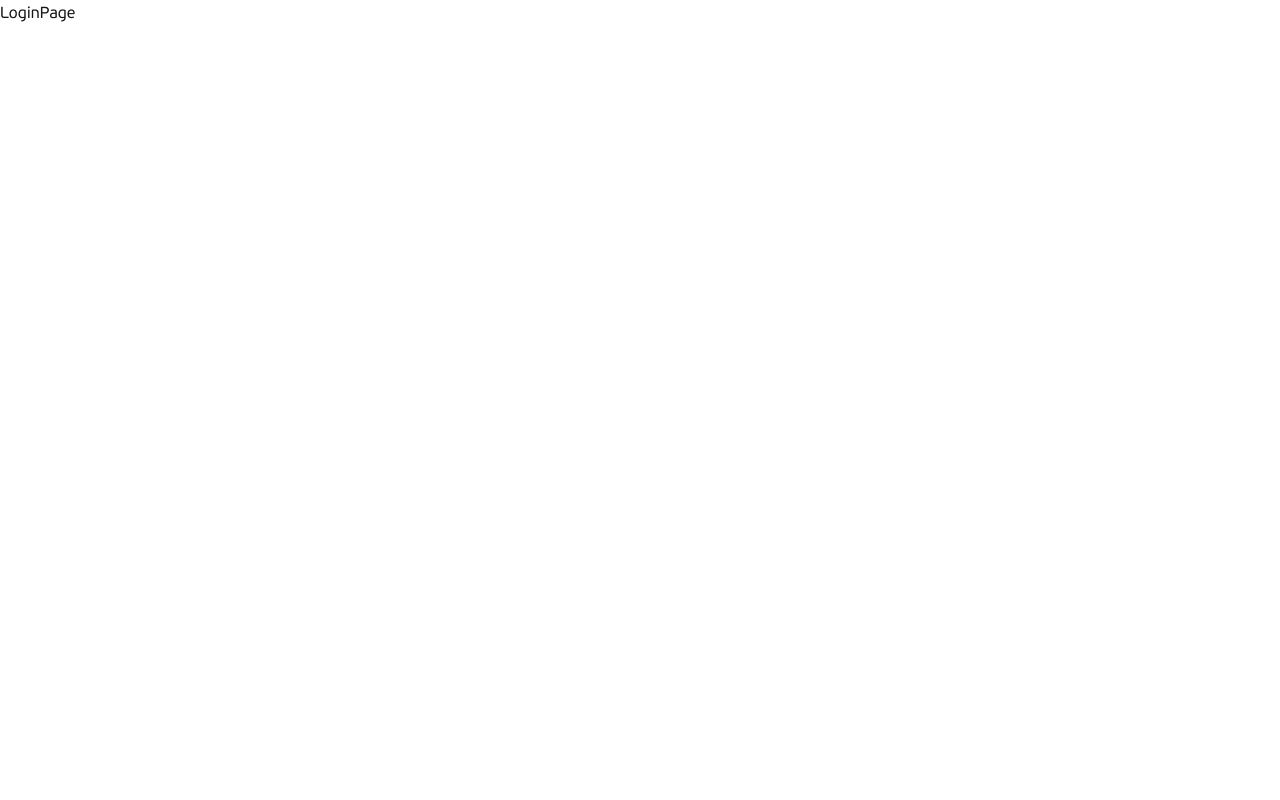
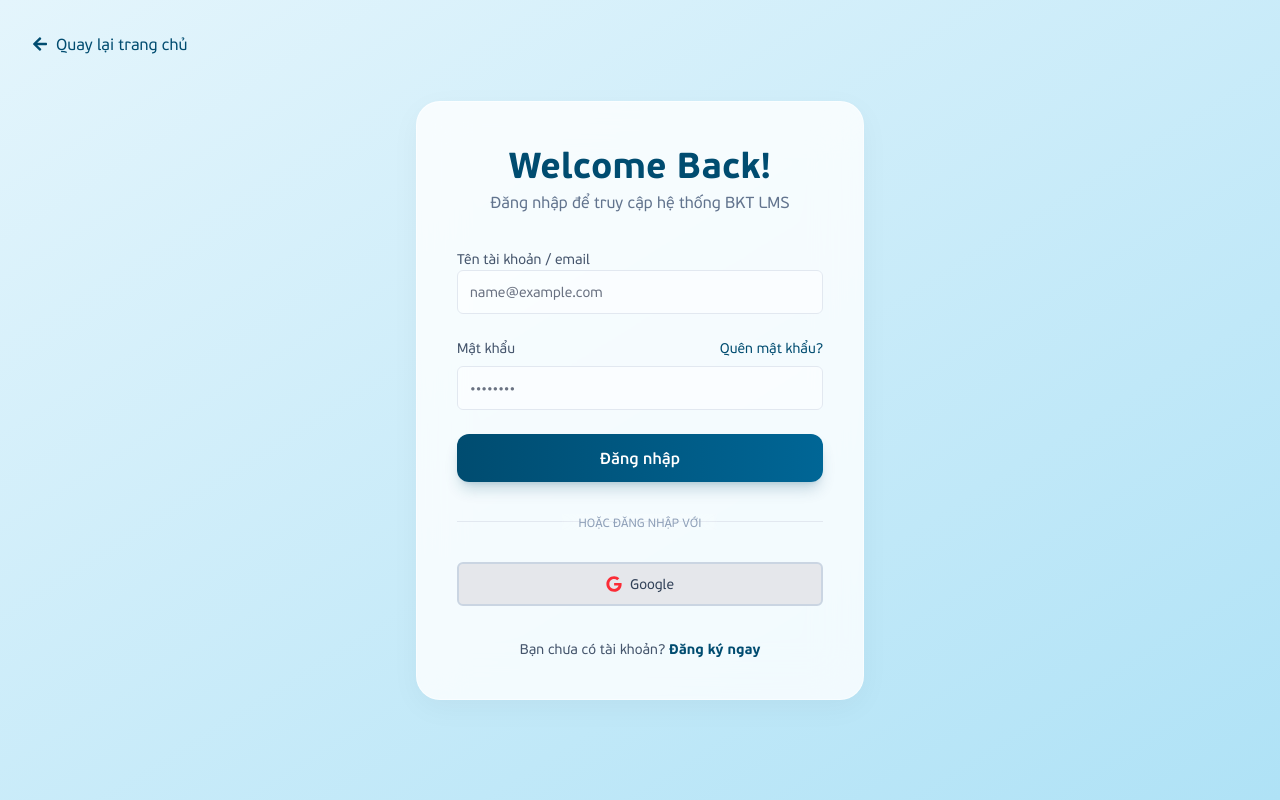
Before and after one commit to quyphuc2111/testdemo1, a Next.js app: page /login in a window 1280 px wide. Built offline with nearby package versions, Linux system fonts and the light colour scheme.

Commit message:
feat: Implement login page with form validation, UI components, and linting configuration.

```diff
--- a/src/app/(auth)/login/page.tsx
+++ b/src/app/(auth)/login/page.tsx
@@ -1,10 +1,170 @@
+"use client";
 
+import { useState } from "react";
+import Link from "next/link";
+import { useRouter } from "next/navigation";
+import { zodResolver } from "@hookform/resolvers/zod";
+import { motion } from "motion/react";
+import { useForm } from "react-hook-form";
+import { FaGoogle, FaArrowLeft } from "react-icons/fa";
+import * as z from "zod";
 
+import { Button } from "@/components/ui/button";
+import { Input } from "@/components/ui/input";
+import { Label } from "@/components/ui/label";
 
-const LoginPage = () => {
-    return (
-        <div>LoginPage</div>
-    )
+const formSchema = z.object({
+  email: z.string().email({
+    message: "Vui lòng nhập địa chỉ email hợp lệ.",
+  }),
+  password: z.string().min(6, {
+    message: "Mật khẩu phải có ít nhất 6 ký tự.",
+  }),
+});
+
+export default function LoginPage() {
+  const router = useRouter();
+  const [isLoading, setIsLoading] = useState(false);
+
+  const form = useForm<z.infer<typeof formSchema>>({
+    resolver: zodResolver(formSchema),
+    defaultValues: {
+      email: "",
+      password: "",
+    },
+  });
+
+  async function onSubmit(values: z.infer<typeof formSchema>) {
+    setIsLoading(true);
+    // Simulate API call
+    await new Promise((resolve) => setTimeout(resolve, 2000));
+    console.log(values);
+    setIsLoading(false);
+    router.push("/");
+  }
+
+  return (
+    <div className="flex relative justify-center items-center px-4 w-full min-h-screen bg-linear-to-br from-[#E4F5FC] to-[#AFE2F6]">
+      {/* Back to Home Button */}
+      <Link
+        href="/"
+        className="flex absolute top-4 left-4 gap-2 items-center text-sm font-medium transition-colors sm:top-8 sm:left-8 sm:text-base text-[#004C70] hover:text-[#003855]"
+      >
+        <FaArrowLeft />
+        <span className="md:inline sm:hidden">Quay lại trang chủ</span>
+      </Link>
+
+      {/* Login Card */}
+      <motion.div
+        initial={{ opacity: 0, y: 20 }}
+        animate={{ opacity: 1, y: 0 }}
+        transition={{ duration: 0.5 }}
+        className="p-6 w-full max-w-md bg-white/80 backdrop-blur-xl rounded-2xl sm:rounded-3xl sm:p-10 shadow-[0_8px_30px_rgb(0,0,0,0.04)] border border-white/50"
+      >
+        <div className="mb-8 text-center">
+          <h1 className="mb-2 text-3xl font-bold sm:text-4xl text-[#004C70]">
+            Welcome Back!
+          </h1>
+          <p className="text-sm text-slate-500 sm:text-base">
+            Đăng nhập để truy cập hệ thống BKT LMS
+          </p>
+        </div>
+
+        <form onSubmit={form.handleSubmit(onSubmit)} className="space-y-6">
+          <div className="space-y-2">
+            <Label htmlFor="email" className="font-medium text-slate-600">
+              Tên tài khoản / email
+            </Label>
+            <Input
+              id="email"
+              type="email"
+              placeholder="name@example.com"
+              {...form.register("email")}
+              className={`h-11 bg-white/50 border-slate-200 transition-all ${
+                form.formState.errors.email ? "border-red-500" : ""
+              }`}
+            />
+            {form.formState.errors.email && (
+              <p className="text-sm text-red-500">
+                {form.formState.errors.email.message}
+              </p>
+            )}
+          </div>
+
+          <div className="space-y-2">
+            <div className="flex justify-between items-center">
+              <Label htmlFor="password" className="font-medium text-slate-600">
+                Mật khẩu
+              </Label>
+              <Link
+                href="/forgot-password"
+                className="text-sm font-medium text-[#004C70] hover:underline"
+              >
+                Quên mật khẩu?
+              </Link>
+            </div>
+            <Input
+              id="password"
+              type="password"
+              placeholder="••••••••"
+              {...form.register("password")}
+              className={`h-11 bg-white/50 border-slate-200 focus-visible:ring-[#004C70] focus-visible:border-[#004C70] transition-all ${
+                form.formState.errors.password
+                  ? "border-red-500 focus-visible:ring-red-500"
+                  : ""
+              }`}
+            />
+            {form.formState.errors.password && (
+              <p className="text-sm text-red-500">
+                {form.formState.errors.password.message}
+              </p>
+            )}
+          </div>
+
+          <Button
+            type="submit"
+            className="w-full h-12 text-base font-semibold text-white shadow-lg transition-all bg-linear-to-r from-[#004C70] to-[#006696] hover:from-[#003855] hover:to-[#004C70] shadow-[#004C70]/20 hover:shadow-[#004C70]/40 rounded-xl"
+            disabled={isLoading}
+          >
+            {isLoading ? (
+              <div className="flex gap-2 items-center">
+                <div className="w-4 h-4 rounded-full border-2 border-white animate-spin border-t-transparent" />
+                Đang đăng nhập...
+              </div>
+            ) : (
+              "Đăng nhập"
+            )}
+          </Button>
+        </form>
+
+        <div className="relative my-8">
+          <div className="flex absolute inset-0 items-center">
+            <span className="w-full border-t border-slate-200" />
+          </div>
+          <div className="flex relative justify-center text-xs uppercase">
+            <span className="px-4 backdrop-blur-xl text-slate-400 bg-white/0">
+              Hoặc đăng nhập với
+            </span>
+          </div>
+        </div>
+
+        <div className="flex gap-4">
+          <Button className="w-full h-11 bg-gray-200 border-2 transition-all border-slate-300 text-slate-700 hover:bg-gray-300">
+            <FaGoogle className="mr-2 w-4 h-4 text-red-500" />
+            Google
+          </Button>
+        </div>
+
+        <p className="mt-8 text-sm text-center text-slate-600">
+          Bạn chưa có tài khoản?{" "}
+          <Link
+            href="/register"
+            className="font-bold text-[#004C70] hover:underline"
+          >
+            Đăng ký ngay
+          </Link>
+        </p>
+      </motion.div>
+    </div>
+  );
 }
-
-export default LoginPage
--- /dev/null
+++ b/src/components/ui/button.tsx
@@ -0,0 +1,55 @@
+import * as React from "react";
+import { Slot } from "@radix-ui/react-slot";
+import { cva, type VariantProps } from "class-variance-authority";
+import { cn } from "@/lib/utils";
+
+const buttonVariants = cva(
+  "inline-flex items-center justify-center whitespace-nowrap rounded-md text-sm font-medium ring-offset-background transition-colors focus-visible:outline-none focus-visible:ring-2 focus-visible:ring-ring focus-visible:ring-offset-2 disabled:pointer-events-none disabled:opacity-50",
+  {
+    variants: {
+      variant: {
+        default: "bg-primary text-primary-foreground hover:bg-primary/90",
+        destructive:
+          "bg-destructive text-destructive-foreground hover:bg-destructive/90",
+        outline:
+          "border border-input bg-background hover:bg-accent hover:text-accent-foreground",
+        secondary:
+          "bg-secondary text-secondary-foreground hover:bg-secondary/80",
+        ghost: "hover:bg-accent hover:text-accent-foreground",
+        link: "text-primary underline-offset-4 hover:underline",
+      },
+      size: {
+        default: "h-10 px-4 py-2",
+        sm: "h-9 rounded-md px-3",
+        lg: "h-11 rounded-md px-8",
+        icon: "h-10 w-10",
+      },
+    },
+    defaultVariants: {
+      variant: "default",
+      size: "default",
+    },
+  }
+);
+
+export interface ButtonProps
+  extends React.ButtonHTMLAttributes<HTMLButtonElement>,
+    VariantProps<typeof buttonVariants> {
+  asChild?: boolean;
+}
+
+const Button = React.forwardRef<HTMLButtonElement, ButtonProps>(
+  ({ className, variant, size, asChild = false, ...props }, ref) => {
+    const Comp = asChild ? Slot : "button";
+    return (
+      <Comp
+        className={cn(buttonVariants({ variant, size, className }))}
+        ref={ref}
+        {...props}
+      />
+    );
+  }
+);
+Button.displayName = "Button";
+
+export { Button, buttonVariants };
--- /dev/null
+++ b/src/components/ui/input.tsx
@@ -0,0 +1,26 @@
+import * as React from "react";
+
+import { cn } from "@/lib/utils";
+
+// eslint-disable-next-line @typescript-eslint/no-empty-object-type
+export interface InputProps
+  extends React.InputHTMLAttributes<HTMLInputElement> {}
+
+const Input = React.forwardRef<HTMLInputElement, InputProps>(
+  ({ className, type, ...props }, ref) => {
+    return (
+      <input
+        type={type}
+        className={cn(
+          "flex px-3 py-2 w-full h-10 text-sm font-medium text-gray-900 rounded-md border border-input bg-background ring-offset-background file:border-0 file:bg-transparent file:text-sm file:font-medium placeholder:text-gray-500 focus-visible:outline-none focus-visible:ring-1 focus-visible:ring-ring focus-visible:ring-offset-0 disabled:cursor-not-allowed disabled:opacity-50",
+          className
+        )}
+        ref={ref}
+        {...props}
+      />
+    );
+  }
+);
+Input.displayName = "Input";
+
+export { Input };
--- /dev/null
+++ b/src/components/ui/label.tsx
@@ -0,0 +1,26 @@
+"use client";
+
+import * as React from "react";
+import * as LabelPrimitive from "@radix-ui/react-label";
+import { cva, type VariantProps } from "class-variance-authority";
+
+import { cn } from "@/lib/utils";
+
+const labelVariants = cva(
+  "text-sm font-medium leading-none peer-disabled:cursor-not-allowed peer-disabled:opacity-70"
+);
+
+const Label = React.forwardRef<
+  React.ElementRef<typeof LabelPrimitive.Root>,
+  React.ComponentPropsWithoutRef<typeof LabelPrimitive.Root> &
+    VariantProps<typeof labelVariants>
+>(({ className, ...props }, ref) => (
+  <LabelPrimitive.Root
+    ref={ref}
+    className={cn(labelVariants(), className)}
+    {...props}
+  />
+));
+Label.displayName = LabelPrimitive.Root.displayName;
+
+export { Label };
--- /dev/null
+++ b/src/lib/utils.ts
@@ -0,0 +1,6 @@
+import { type ClassValue, clsx } from "clsx";
+import { twMerge } from "tailwind-merge";
+
+export function cn(...inputs: ClassValue[]) {
+  return twMerge(clsx(inputs));
+}
```
Also changed, not shown: package.json (+11 -2 lines), 2 other files (tests, documents, lock files or other folders).
